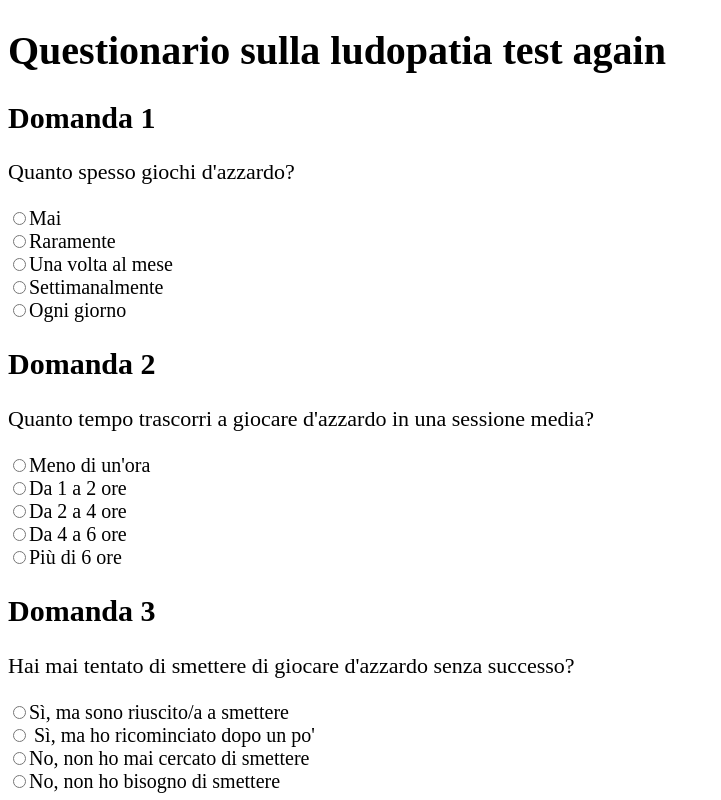
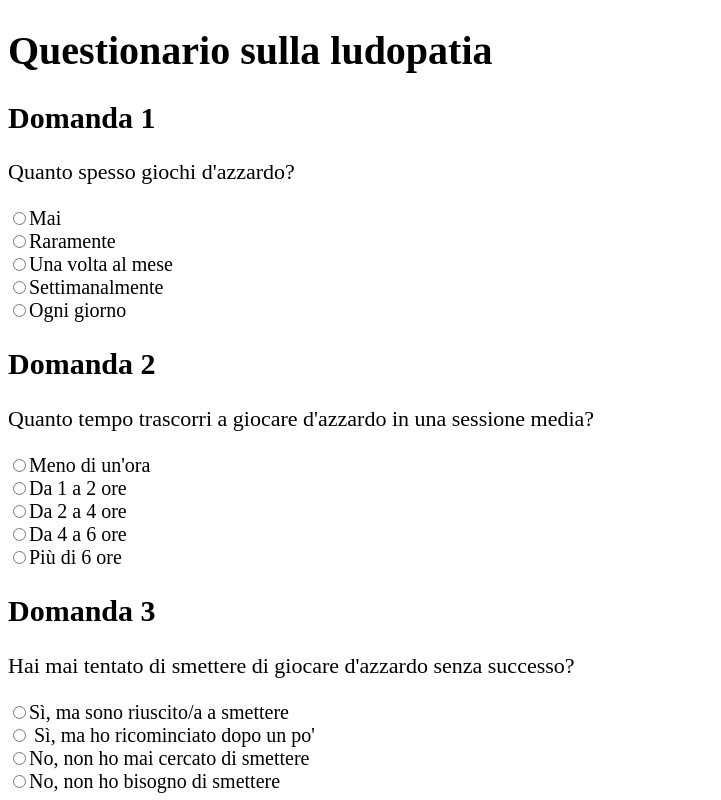
Before and after one commit to GitKa3sar/tpi-site, a plain HTML site: page index.html in a window 1280 px wide. Shown: the top 800 px of the page, without its empty margins (0-721 px from the left). Drawn offline with Linux system fonts and the light colour scheme.

Commit message:
it works

```diff
--- a/index.html
+++ b/index.html
@@ -8,7 +8,7 @@
 
 <body>
     <header>
-        <h1>Questionario sulla ludopatia test again</h1>
+        <h1>Questionario sulla ludopatia</h1>
     </header>
 
     <main>
```
